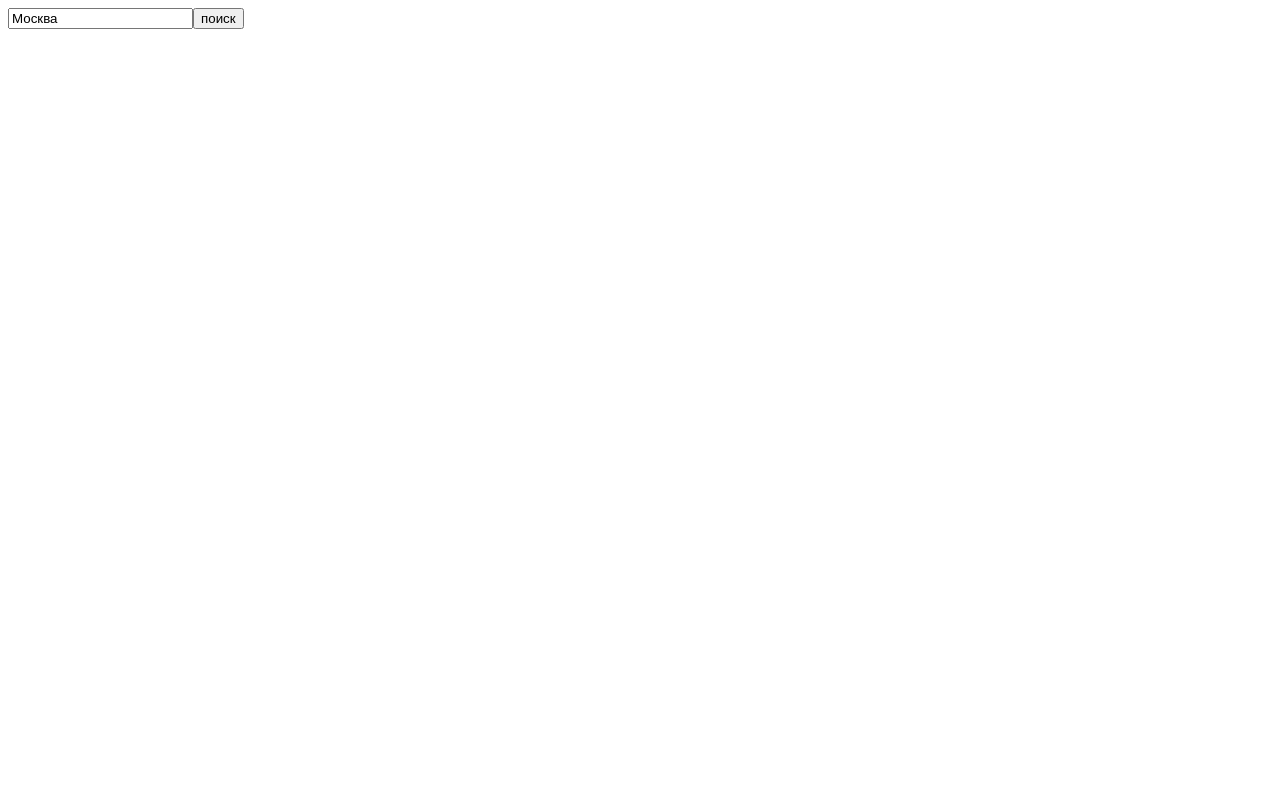
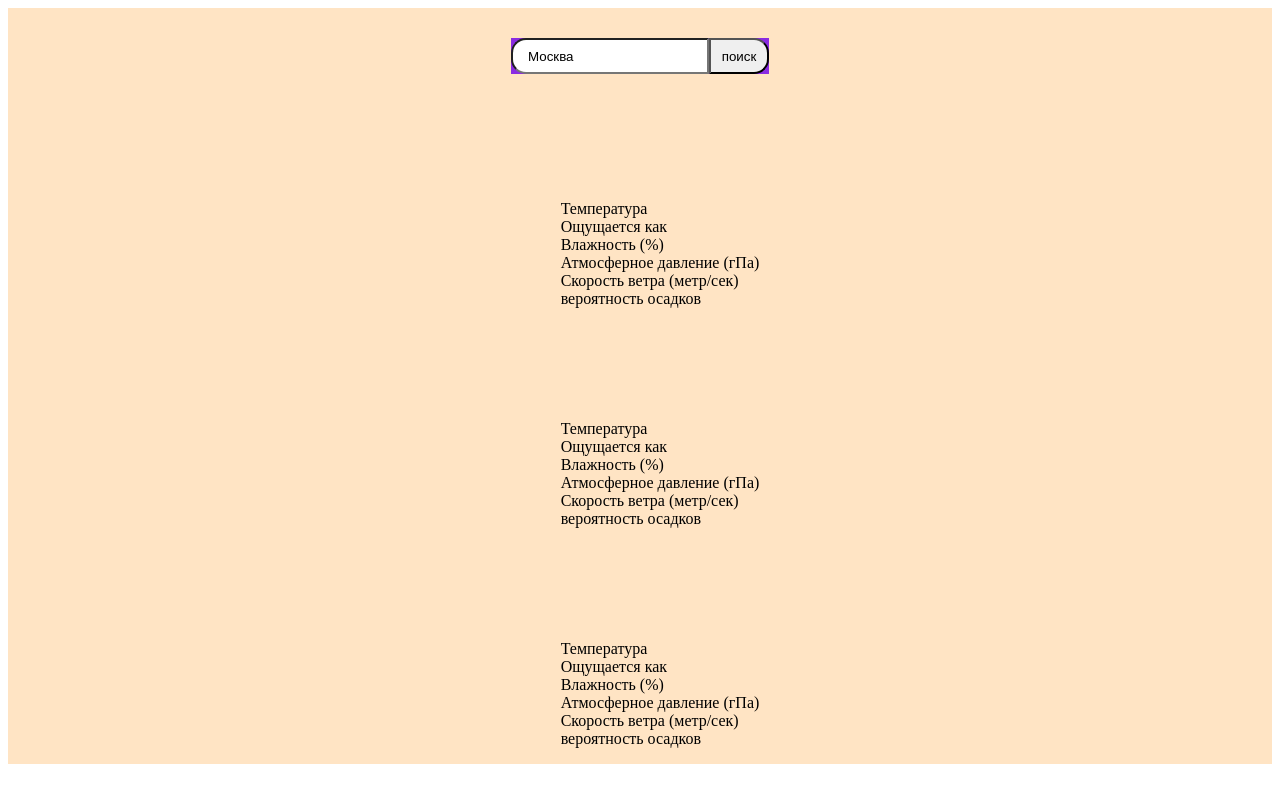
Before and after one commit to MaksimKu/weater, a React app: page / in a window 1280 px wide. Built offline with nearby package versions, Linux system fonts and the light colour scheme.

Commit message:
feat: weat

```diff
--- a/src/components/ApiFunction/Api.js
+++ b/src/components/ApiFunction/Api.js
@@ -1,5 +1,118 @@
-function set() {
-console.log('adsfasdf')
+import React from "react";
+
+import './weatStyle.scss'
+
+function DiwWeat(props) {
+//     if (props.weat)
+// console.log(props.weat.list)
+let dayOne = null
+let dayTu = null
+let dayThre = null
+let arr = []
+if (props.weat) {
+    dayOne = new Date(props.weat.list[0].dt * 1000).getDate()
+    dayTu = new Date(props.weat.list[0].dt * 1000 + 86400000).getDate()
+    dayThre = new Date(props.weat.list[0].dt * 1000 + (2*86400000)).getDate()
+    console.log(dayOne, dayTu, dayThre)
+}
+let one = []
+let tu = []
+let thre = []
+function weat (hourWeat, arr, date) {
+    arr.push(
+        <ul>
+            <li>
+            {date.getHours()}{':00'}
+            </li>
+            <li>
+                <img src ={`https://openweathermap.org/img/wn/${hourWeat.weather[0].icon}@2x.png`}></img>
+            </li>
+            <li>
+                {Math.ceil(hourWeat.main.temp) + '°'}
+            </li>
+            <li>
+                {Math.ceil(hourWeat.main.feels_like) + '°'}
+            </li>
+            <li>
+                {hourWeat.main.humidity + '%'}
+            </li>
+            <li>
+                {hourWeat.main.grnd_level}
+            </li>
+            <li>
+                {hourWeat.wind.speed}
+            </li>
+            <li>
+                {Math.ceil(hourWeat.pop * 100) + '%'}
+            </li>
+        </ul>
+        // <div>
+        //     {date.getDate()}{date.toLocaleString('default', { month: 'long' })}
+        //     <br/>
+        //     {date.getHours()}
+        //     {':00'}
+        //     <br/>
+        //     {Math.ceil(hourWeat.main.temp - 273.15)}
+        //     <img src ={`https://openweathermap.org/img/wn/${hourWeat.weather[0].icon}@2x.png`}></img>
+        // </div>
+    )
+}
+if (props.weat)
+for (let item of props.weat.list) {
+    let date = new Date(item.dt * 1000);
+    switch (date.getDate()) {
+        case dayOne:
+            weat(item, one, date)
+            break;
+        case dayTu:
+            weat(item, tu, date)
+        break;
+        case dayThre:
+            weat(item, thre, date)
+        break;
+    }
+}
+return (
+    <div className="wrapWeat">
+        <div className="day one">
+            {<NamePar/>}
+            {one}
+        </div>
+        <div className="day tu">
+            {<NamePar/>}
+           {tu}
+        </div>
+        <div className="day thre">
+        {<NamePar/>}
+            {thre}
+        </div>
+    </div>
+)
 }
 
-export default set;
+function NamePar () {
+    return (
+        <ul className="parametr">
+            <li>
+            Температура
+            </li>
+            <li>
+            Ощущается как
+            </li>
+            <li>
+               Влажность (%)
+            </li>
+            <li>
+                Атмосферное давление (гПа)
+            </li>
+            <li>
+                Скорость ветра (метр/сек)
+            </li>
+            <li>
+                вероятность осадков
+            </li>
+        </ul>
+    )
+}
+
+export default DiwWeat;
--- /dev/null
+++ b/src/components/ApiFunction/weatStyle.scss
@@ -0,0 +1,21 @@
+.wrapWeat {
+    display: flex;
+    flex-direction: column;
+}
+// .day one {
+//     display: flex;
+// }
+.day {
+    display: flex;
+
+}
+li {
+    list-style-type: none;
+}
+img {
+    width: 60px;
+    height: 60px;
+}
+.parametr {
+    margin-top: 96px;
+}
--- a/src/components/app.js
+++ b/src/components/app.js
@@ -1,9 +1,19 @@
 import React, { useState, useEffect } from 'react';
 import InputComp from './inputComp/inputComp';
+import DiwWeat from './ApiFunction/Api.js';
+
+import './appStyle.scss'
+
+
 
 function App() {
+   const [countWeat, setWeat] = useState()
  return (
-    <InputComp />
+   <div className='wrapper'>
+      <InputComp weat={[countWeat, setWeat]}/>
+      <DiwWeat weat = {countWeat}/>
+   </div>
+
  )
 }
 
--- /dev/null
+++ b/src/components/appStyle.scss
@@ -0,0 +1,7 @@
+.wrapper {
+    background-color: bisque;
+    display: flex;
+    flex-direction: column;
+    justify-content: center;
+    align-items: center;
+}
--- a/src/components/inputComp/inputComp.js
+++ b/src/components/inputComp/inputComp.js
@@ -1,37 +1,82 @@
 import React, { useState, useEffect } from 'react';
-// import set from '../ApiFunction/Api';
+import './inputStyle.scss';
 
 
-function searsh () {
+// function searsh (event) {
+//     event.preventDefault()
+//     let input = document.querySelector('.inp').value
+//     console.log(input)
+//     // let input = 'коломна'
+//     let res;
+//     let response = fetch(`http://api.openweathermap.org/geo/1.0/direct?q=${input}
+//     &limit=3&appid=f1deaa43117ff56e72f57110937d2a6a`)
+
+//     response.then(response => response.json())
+//     .then(va=>
+//         console.log(va)
+//         // setCount(count= va)
+//         )
+//     // .then(setCount(res.forEach(item=> count.push(item))))
+// }
+function InputComp (propWeat) {
+    console.log(propWeat.weat)
+    function searsh (event) {
+        event.preventDefault()
         let input = document.querySelector('.inp').value
         console.log(input)
-    let formData = new FormData()
-    formData.append('q', input);
-    formData.append('limit', '3');
-    formData.append('appid', 'f1deaa43117ff56e72f57110937d2a6a');
+        // let input = 'коломна'
+        let res;
         let response = fetch(`http://api.openweathermap.org/geo/1.0/direct?q=${input}
         &limit=3&appid=f1deaa43117ff56e72f57110937d2a6a`)
 
         response.then(response => response.json())
-    .then(va=>console.log(va))
-    // .then(com=>console.log(com))
-    // console.log(response.json())
+        .then(va=>
+            // console.log(va)
+            setCount(count = va)
+            )
+        // .then(setCount(res.forEach(item=> count.push(item))))
     }
-function InputComp () {
 
     let location = 'Москва'
     if (localStorage.getItem('weater') !== null) {
         location = localStorage.getItem('weater')
     }
+    let [count, setCount] = useState([])
+
     return (
         <div className='inpWrapper'>
+            <form
+            onSubmit={searsh}
+            >
                 <input className = 'inp' defaultValue={location}>
                 </input>
-            <button onClick={searsh}>поиск</button>
+                <button
+                type='submit'
+                id='but'
+                // onClick={searsh(count, setCount)}
+                >поиск</button>
+            </form>
+            <LocDiv loc = {count} weat = {propWeat.weat}></LocDiv>
         </div>
     )
 }
 
-
+function LocDiv (props) {
+    let arr = []
+    for (let item of props.loc) {
+        arr.push(<div onClick={
+            () =>{
+                let response = fetch(`https://api.openweathermap.org/data/2.5/forecast?appid=fe31656328e5d933f2a373caf7e65a95&lat=${item.lat}&lon=${item.lon}&units=metric`)
+                response.then(response => response.json())
+                .then(va=> props.weat[1](props.weat[0] = va))
+                // props.weat[1](props.weat[0] = item);
+                // console.log(props.weat[0])
+            }
+        }>{item.name + item.country + item.state}</div>)
+    }
+    return (
+        <div>{arr}</div>
+    )
+}
 
 export default InputComp
--- /dev/null
+++ b/src/components/inputComp/inputStyle.scss
@@ -0,0 +1,17 @@
+.inpWrapper {
+    background-color: blueviolet;
+    margin: 30px auto;
+
+}
+
+.inp {
+    // width: 20px;
+    height: 30px;
+    border-radius: 15px 0 0 15px;
+    padding-left: 15px;
+}
+#but {
+    width: 60px;
+    height: 36px;
+    border-radius: 0 15px 15px 0;
+}
--- a/src/index.js
+++ b/src/index.js
@@ -4,4 +4,5 @@ import "./main.scss";
 
 import App from './components/app';
 
+
 ReactDOM.render(<App/>, document.getElementById('root'));
```
Also changed, not shown: dist/index.html, dist/main.js, 3 other files. Lines whose indentation alone changed are shown as unchanged.
